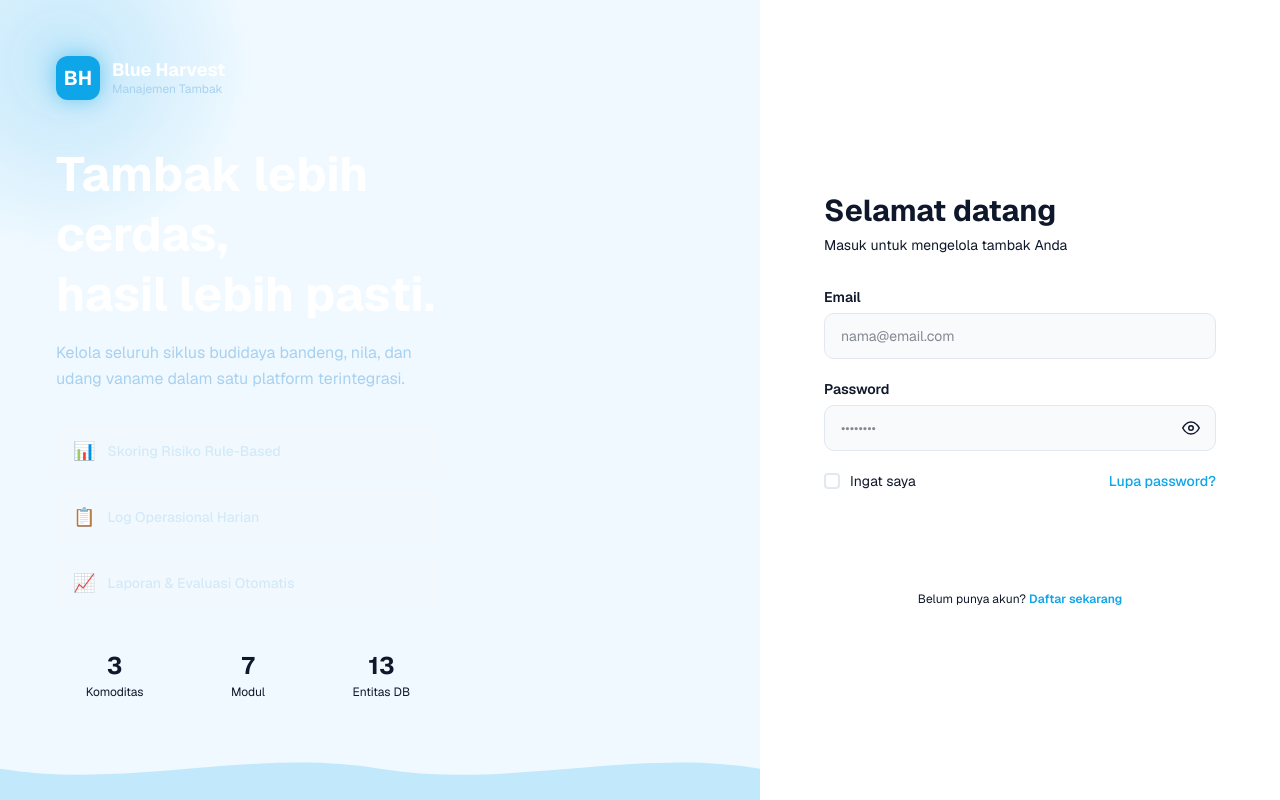
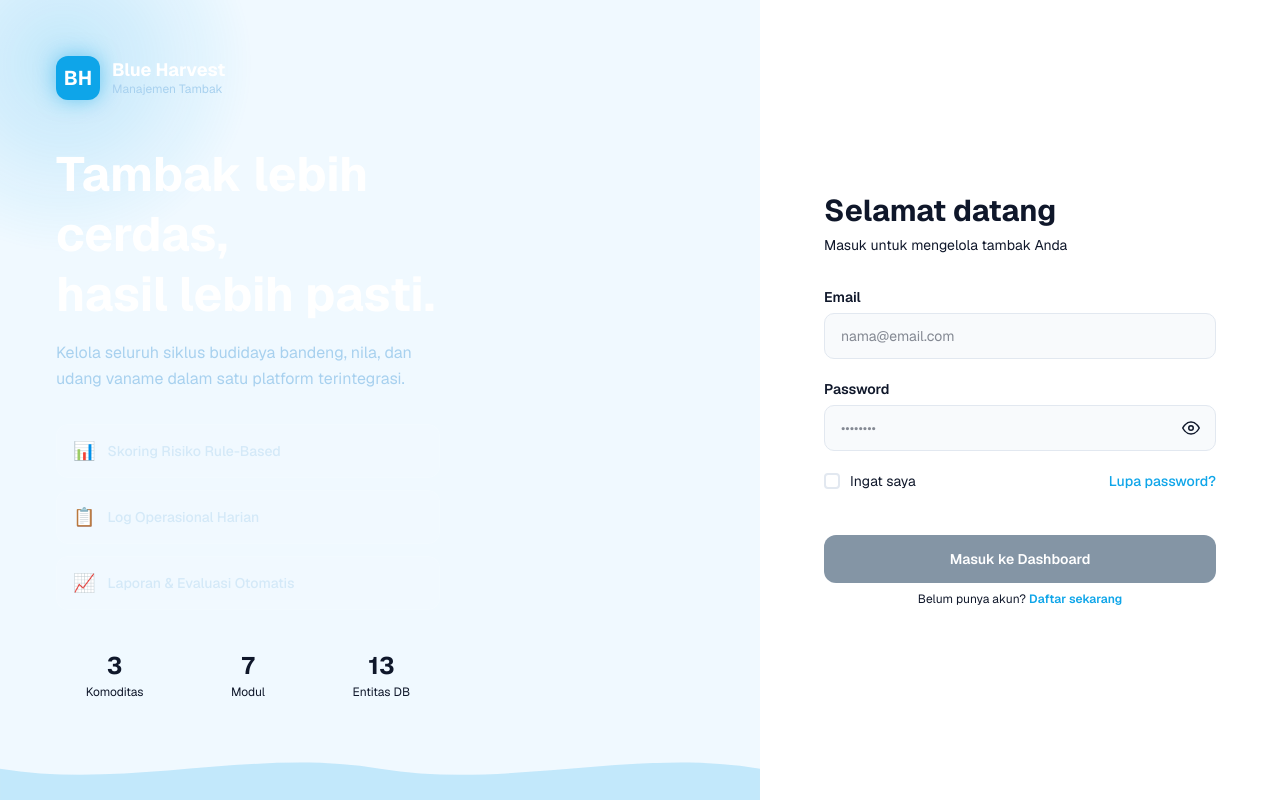
Before and after one commit to SulthanRaihan/Blue-Harvest, a Next.js app: page /login in a window 1280 px wide. Built offline with nearby package versions, Linux system fonts and the light colour scheme; no server answers.

Commit message:
fix: tombol login pakai hardcode hex agar selalu visible

```diff
--- a/src/app/(auth)/login/page.tsx
+++ b/src/app/(auth)/login/page.tsx
@@ -345,10 +345,12 @@ function LoginForm() {
         <button
           type="submit"
           disabled={loading || !email || !password}
-          className="form-el relative w-full py-3.5 rounded-xl font-semibold text-sm transition-all duration-200 disabled:opacity-50 disabled:cursor-not-allowed overflow-hidden"
+          className="form-el relative w-full py-3.5 rounded-xl font-semibold text-sm transition-all duration-200 cursor-pointer"
           style={{
-            background: 'var(--color-ocean-900)',
+            background: '#0b2d4e',
             color: '#fff',
+            opacity: loading || !email || !password ? 0.5 : 1,
+            cursor: loading || !email || !password ? 'not-allowed' : 'pointer',
             boxShadow: !loading && email && password ? '0 4px 14px rgba(11,45,78,0.4)' : 'none',
           }}
         >
```
